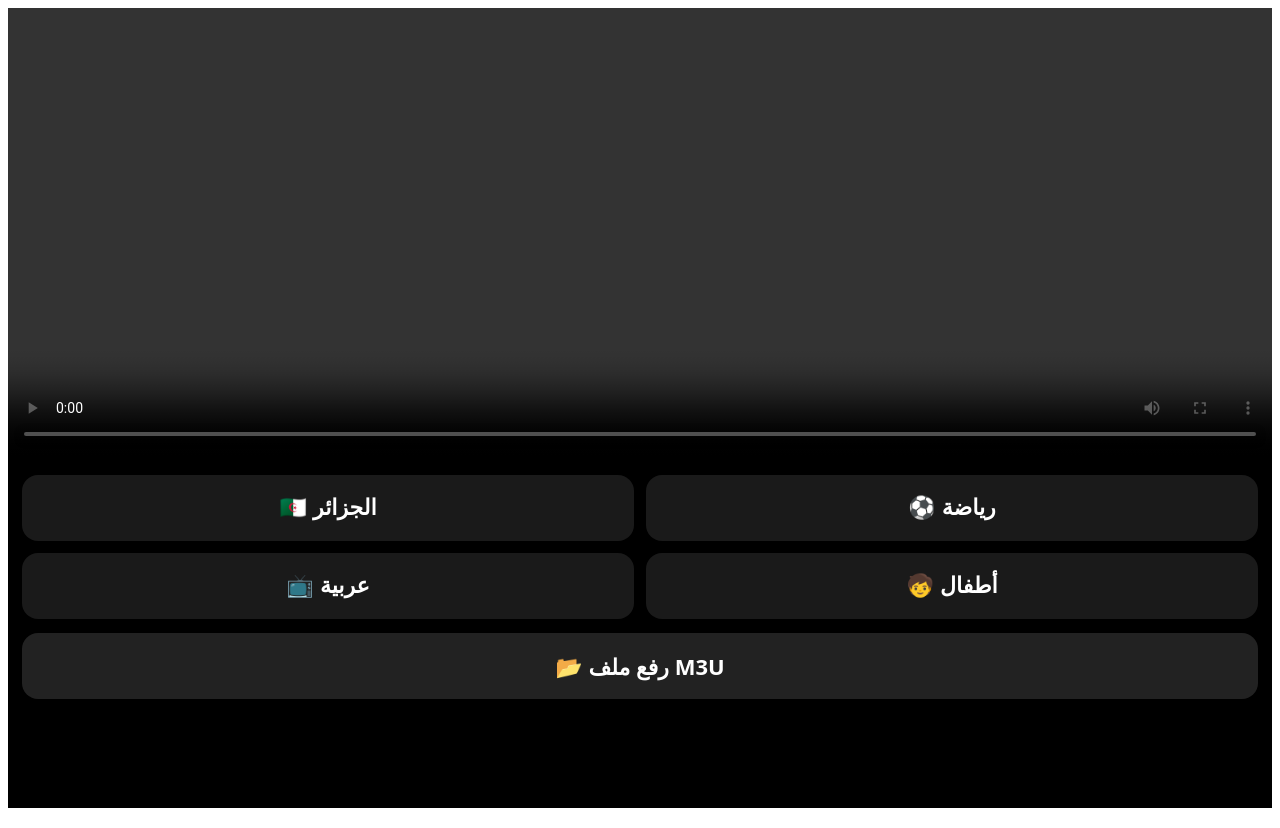
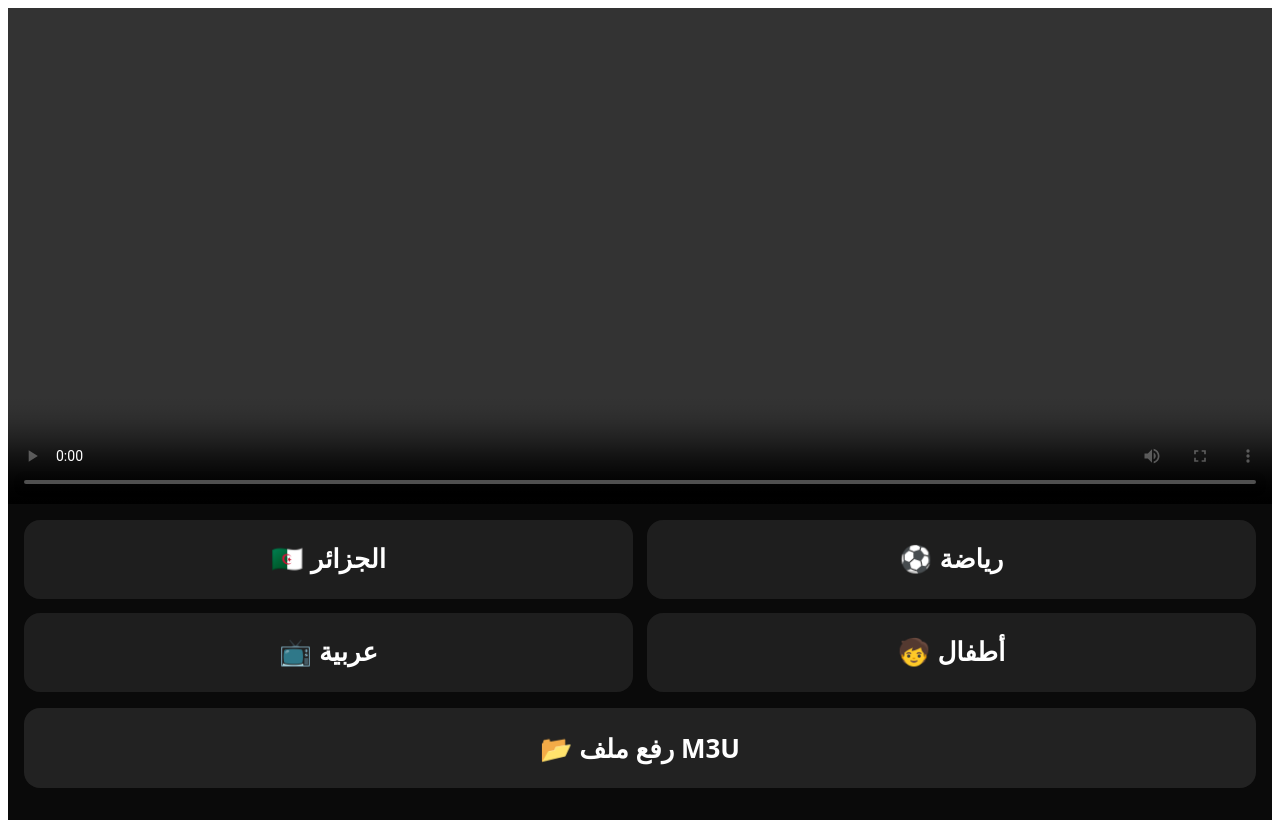
Before and after one commit to Echayebc/battetv, a React (Vite) app: page / in a window 1280 px wide. Built offline with nearby package versions, Linux system fonts and the light colour scheme.

Commit message:
Update App.jsx

```diff
--- a/src/App.jsx
+++ b/src/App.jsx
@@ -78,36 +78,49 @@ export default function App() {
   const filtered = channels.filter(c => c.name.toLowerCase().includes(search.toLowerCase()))
 
   return (
-    <div style={{background:'#000', color:'#fff', minHeight:'100vh', fontFamily:'system-ui'}}>
-      {/* فيديو كبير - بلا عنوان */}
-      <div style={{background:'#000', position:'sticky', top:0, zIndex:10}}>
-        <video ref={videoRef} controls playsInline style={{width:'100%', height:'56vh', background:'#000', objectFit:'contain'}} />
-        {current && <div style={{padding:'14px', textAlign:'center', fontSize:'26px', fontWeight:'800', color:'#00ff88', background:'#111'}}>{current.name}</div>}
-        {error && <div style={{padding:'12px', background:'#cc0000', textAlign:'center', fontSize:'22px', fontWeight:'700'}}>{error}</div>}
+    <div style={{background:'#000', color:'#fff', minHeight:'100vh', fontFamily:'system-ui', margin:0, padding:0}}>
+      {/* الفيديو طالع للفوق بلا سواد */}
+      <div style={{background:'#000', position:'sticky', top:0, zIndex:10, padding:0, margin:0}}>
+        <video
+          ref={videoRef}
+          controls
+          playsInline
+          style={{
+            width:'100%',
+            height:'auto',
+            maxHeight:'62vh',
+            aspectRatio:'16/9',
+            background:'#000',
+            display:'block',
+            objectFit:'fill'
+          }}
+        />
+        {current && <div style={{padding:'16px', textAlign:'center', fontSize:'30px', fontWeight:'900', color:'#00ff88', background:'#0a0a0a'}}>{current.name}</div>}
+        {error && <div style={{padding:'14px', background:'#cc0000', textAlign:'center', fontSize:'26px', fontWeight:'800'}}>{error}</div>}
       </div>
 
-      <div style={{padding:'14px'}}>
-        <div style={{display:'grid', gridTemplateColumns:'1fr 1fr', gap:'12px', marginBottom:'14px'}}>
+      <div style={{padding:'16px', background:'#0a0a0a'}}>
+        <div style={{display:'grid', gridTemplateColumns:'1fr 1fr', gap:'14px', marginBottom:'16px'}}>
           {SERVERS.map(s => (
-            <button key={s.id} onClick={()=>loadFromUrl(s)} style={{padding:'20px', borderRadius:'16px', border:'none', background: activeServer===s.id ? '#00ff88' : '#1a1a1a', color: activeServer===s.id ? '#000' : '#fff', fontWeight:'800', fontSize:'22px'}}>
+            <button key={s.id} onClick={()=>loadFromUrl(s)} style={{padding:'24px', borderRadius:'16px', border:'none', background: activeServer===s.id ? '#00ff88' : '#1e1e1e', color: activeServer===s.id ? '#000' : '#fff', fontWeight:'900', fontSize:'26px'}}>
               {s.name}
             </button>
           ))}
         </div>
 
-        <label style={{display:'block', background:'#222', padding:'18px', borderRadius:'16px', textAlign:'center', marginBottom:'14px', fontSize:'22px', fontWeight:'700'}}>
+        <label style={{display:'block', background:'#222', padding:'22px', borderRadius:'16px', textAlign:'center', marginBottom:'16px', fontSize:'26px', fontWeight:'800'}}>
           📂 رفع ملف M3U
           <input type="file" accept=".m3u,.m3u8" onChange={handleFile} style={{display:'none'}} />
         </label>
 
-        {loading && <div style={{textAlign:'center', color:'#00ff88', fontSize:'28px', padding:'20px', fontWeight:'800'}}>⏳ يحمل...</div>}
+        {loading && <div style={{textAlign:'center', color:'#00ff88', fontSize:'32px', padding:'20px', fontWeight:'900'}}>⏳ يحمل...</div>}
 
         {channels.length > 0 && (
           <>
-            <input placeholder="🔍 ابحث عن قناة..." value={search} onChange={e=>setSearch(e.target.value)} style={{width:'100%', padding:'18px', borderRadius:'14px', border:'none', background:'#1a1a1a', color:'#fff', marginBottom:'12px', fontSize:'22px', boxSizing:'border-box'}} />
-            <div style={{display:'grid', gap:'10px'}}>
+            <input placeholder="🔍 ابحث عن قناة..." value={search} onChange={e=>setSearch(e.target.value)} style={{width:'100%', padding:'20px', borderRadius:'16px', border:'none', background:'#1a1a1a', color:'#fff', marginBottom:'14px', fontSize:'26px', fontWeight:'700', boxSizing:'border-box'}} />
+            <div style={{display:'grid', gap:'12px'}}>
               {filtered.slice(0,400).map((ch, i) => (
-                <div key={i} onClick={()=>playChannel(ch, i)} style={{padding:'18px', background: current?.url===ch.url ? '#00ff88' : '#121212', color: current?.url===ch.url ? '#000' : '#fff', borderRadius:'14px', fontSize:'24px', fontWeight:'700'}}>
+                <div key={i} onClick={()=>playChannel(ch, i)} style={{padding:'22px', background: current?.url===ch.url ? '#00ff88' : '#141414', color: current?.url===ch.url ? '#000' : '#fff', borderRadius:'16px', fontSize:'28px', fontWeight:'800', lineHeight:'1.3'}}>
                   ▶️ {ch.name}
                 </div>
               ))}
```
